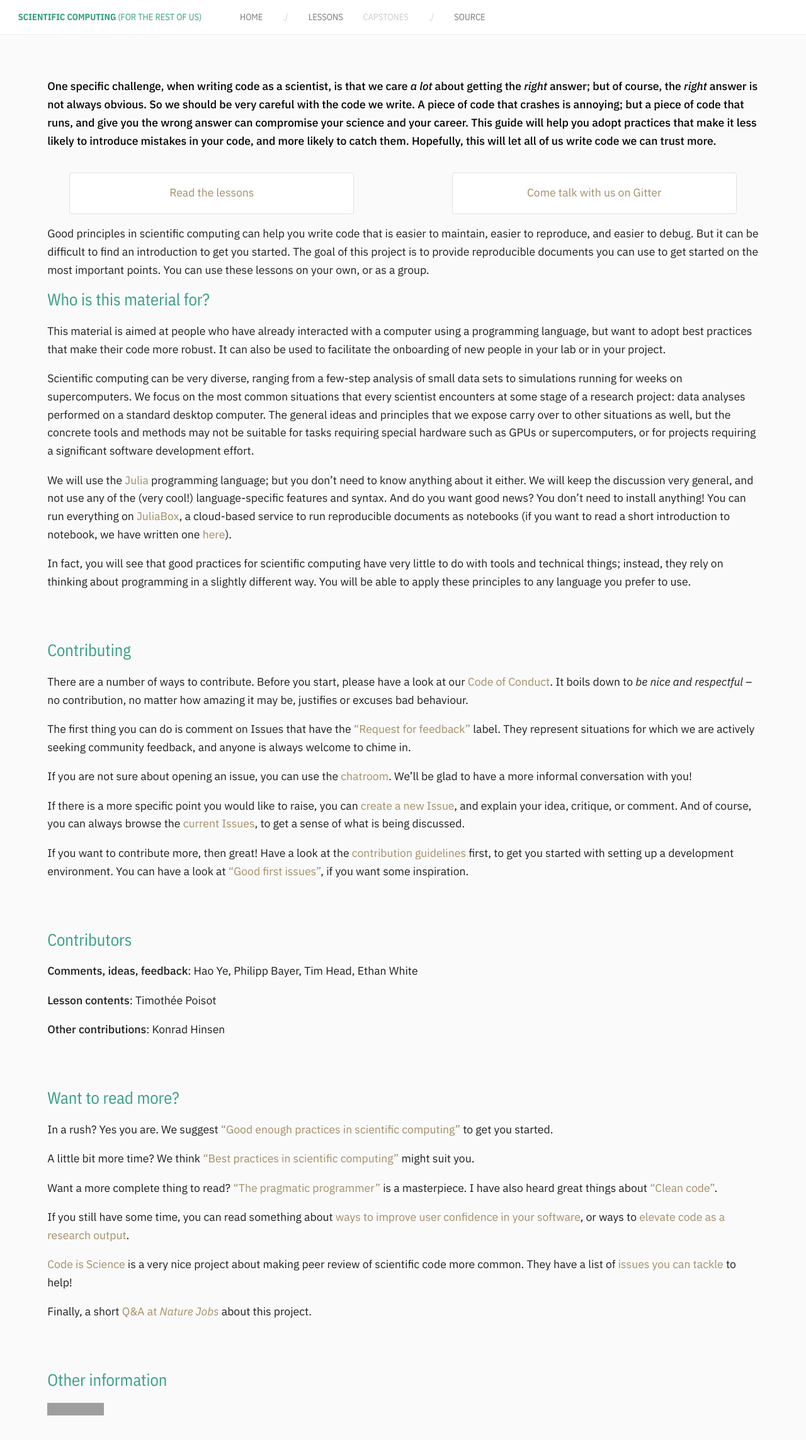
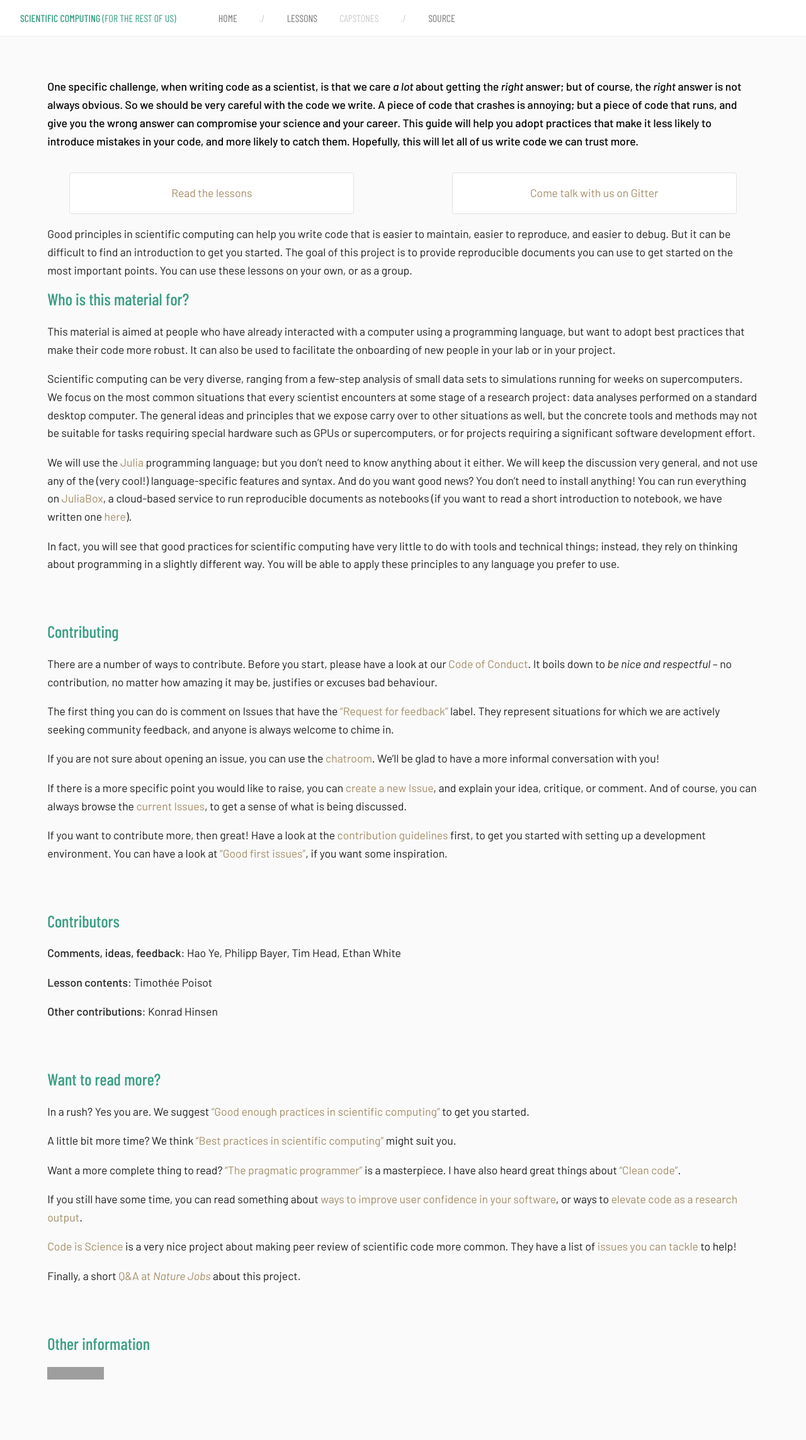
Before and after one commit to tpoisot/ScientificComputingForTheRestOfUs, a Jekyll site: the page built from index.md, in a window 1280 px wide. Shown: the top 2287 px of the page at 63% size. Built offline with Jekyll 4.4.1, drawn with Linux system fonts in a browser that asks for light colours; some web fonts are replaced; a style sheet for code colours, icons or effects is not loaded; grey boxes are pictures that could not be loaded.

Commit message:
add mathjax + Hack font for more character coverage

```diff
--- a/_layouts/default.html
+++ b/_layouts/default.html
@@ -8,11 +8,26 @@
   <meta name="description" content="Scientific computing for the rest of us">
   <meta name="author" content="Timothée Poisot">
 
+  <link rel="stylesheet" href="//cdn.jsdelivr.net/npm/hack-font@3/build/web/hack.css">
   <link rel="stylesheet" href="/resources/css/style.css">
 
   <!--[if lt IE 9]>
   <script src="https://cdnjs.cloudflare.com/ajax/libs/html5shiv/3.7.3/html5shiv.js"></script>
   <![endif]-->
+  <script type="text/x-mathjax-config">
+  MathJax.Hub.Config({
+  extensions: ["tex2jax.js"],
+  jax: ["input/TeX", "output/HTML-CSS"],
+  tex2jax: {
+  inlineMath: [ ['$','$'], ["\\(","\\)"] ],
+  displayMath: [ ['$$','$$'], ["\\[","\\]"] ],
+  processEscapes: true
+  },
+  "HTML-CSS": { availableFonts: ["TeX"] }
+  });
+  </script>
+<script src='https://cdnjs.cloudflare.com/ajax/libs/mathjax/2.7.2/MathJax.js?config=TeX-MML-AM_CHTML'></script>
+
 </head>
 
 <body>
--- a/_scss/fonts.scss
+++ b/_scss/fonts.scss
@@ -1,16 +1,22 @@
 @import url('https://fonts.googleapis.com/css?family=IBM+Plex+Mono:400,400i,500,500i|IBM+Plex+Sans+Condensed:400,700|IBM+Plex+Sans:400,400i,500,500i');
+@import url('https://fonts.googleapis.com/css?family=Barlow+Condensed:400,400i,500,500i|Barlow:400,400i,500,500i');
+
+$font-body: "Barlow", sans-serif;
+$font-title: "Barlow Condensed", sans-serif;
+$font-mono: "Hack", monospace;
 
 body, html {
-  font-family: "IBM Plex Sans", sans-serif;
+  font-family: $font-body;
 }
 
 .topbar, h1, h2, h3, h4, h5, h6 {
-  font-family: "IBM Plex Sans Condensed", "IBM Plex Sans", sans-serif;
+  font-family: $font-title;
 }
 
 
 pre, code {
-  font-family: "IBM Plex Mono", monospace;
+  font-family: $font-mono;
+  font-size: 90%;
 }
 
 b, strong {
--- a/resources/css/style.scss
+++ b/resources/css/style.scss
@@ -23,6 +23,13 @@
 
 .title, .subtitle, h1, h2, h3, h4, h5, h6 {
   color: $color-highlights;
+}
+
+h1, h2 {
+  font-weight: 500;
+}
+h3, h4, h5, h6 {
+  font-weight: 400;
 }
 
 .content {
@@ -67,7 +74,7 @@
 .topbar {
   box-shadow: 0px 0px 2px #d7d8da;
   z-index: 100;
-  font-size: 0.9rem;
+  font-size: 1.0rem;
   * {
     display: inline-block;
   }
@@ -78,7 +85,7 @@
   padding-bottom: 1.2em;
   text-transform: uppercase;
   .title {
-    font-weight: 700;
+    font-weight: 500;
   }
   .links {
     padding-left: 3em;
```
